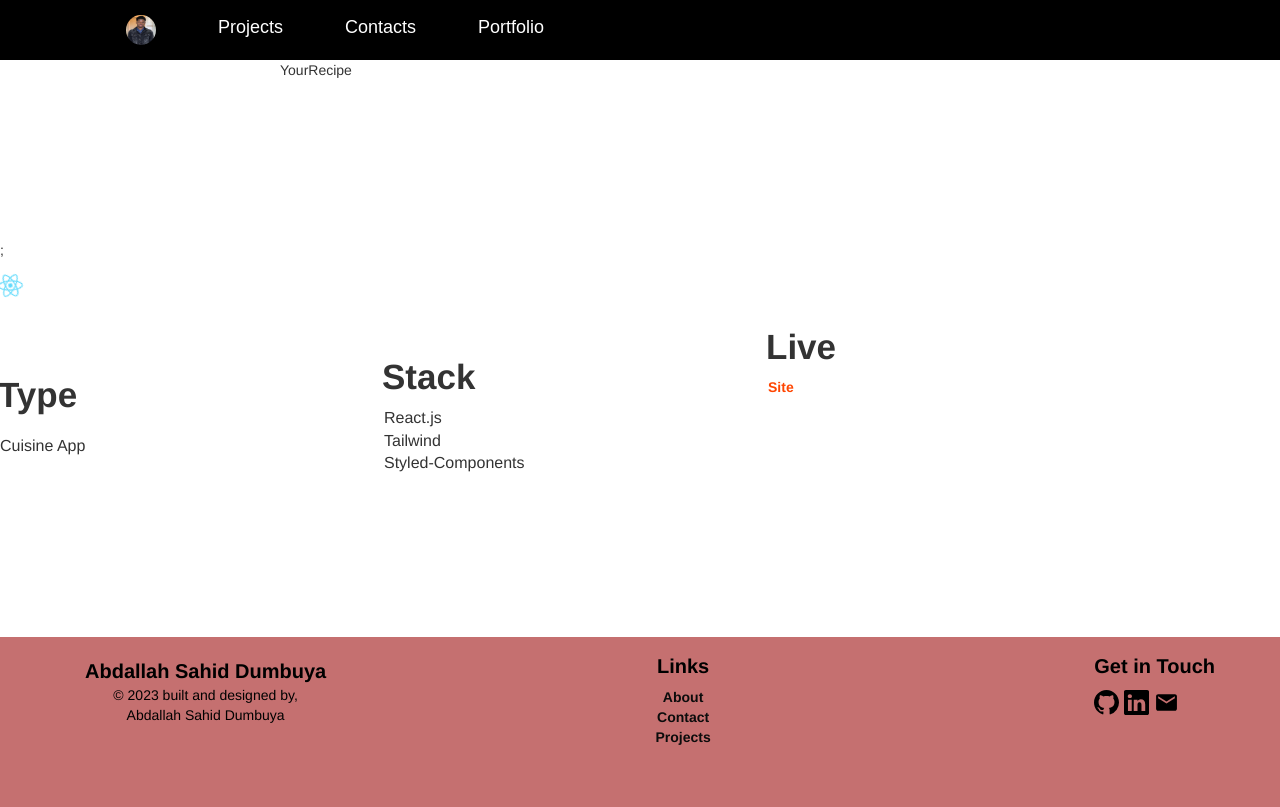
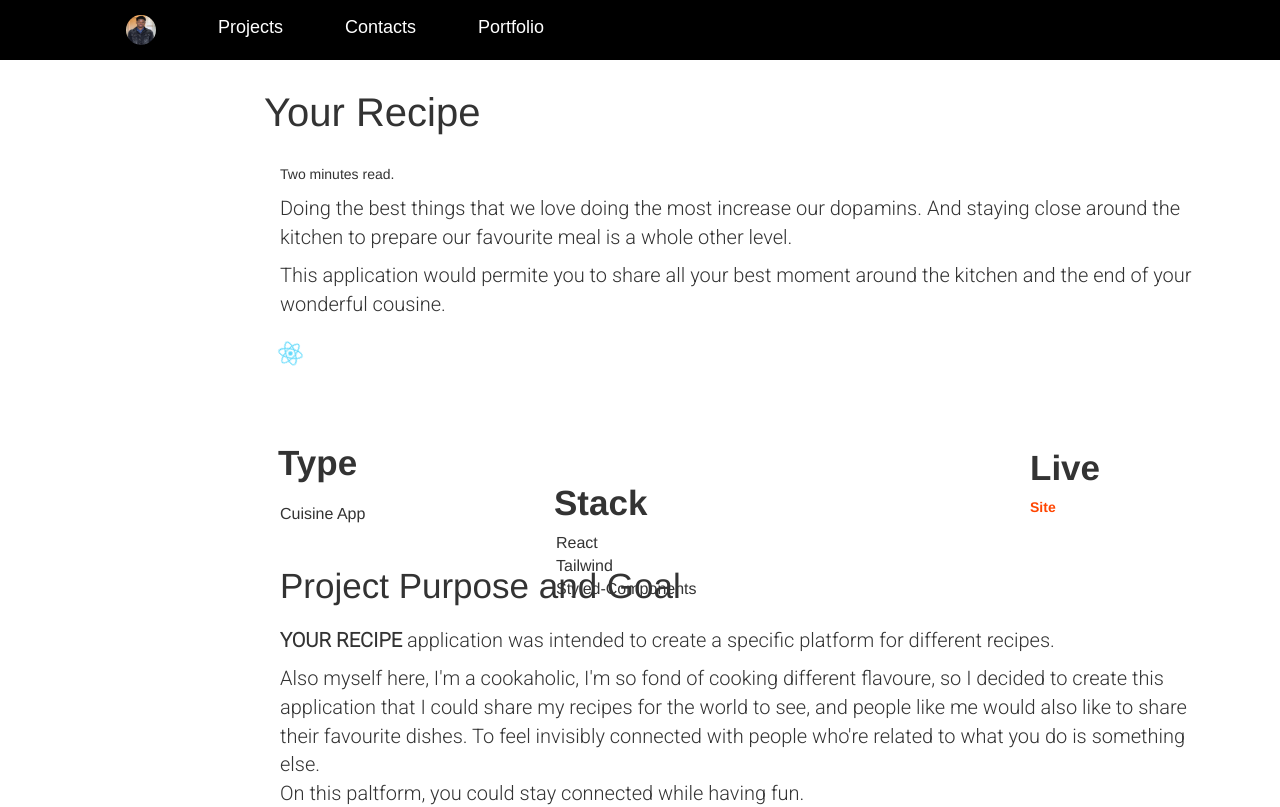
Before and after one commit to Absidaa/Absidaa, a Next.js app: page /yourRecipe in a window 1280 px wide. Shown: the top 807 px of the page. Built offline with nearby package versions, Linux system fonts and the light colour scheme; a web font is replaced by a local one.

Commit message:
porfolio updated

```diff
--- a/pages/yourRecipe.js
+++ b/pages/yourRecipe.js
@@ -8,7 +8,18 @@ import { FaReact } from "react-icons/fa";
 export default function YourRecipe() {
   return (
     <>
-      <div className={styles.homeSessionBody}>YourRecipe</div>;
+      <div className={styles.homeSessionBody}>
+        <h3 className={styles.yourRecipe}>Your Recipe</h3>
+        <p>Two minutes read.</p>
+        <p className={styles.homeSessionBody1}>
+          Doing the best things that we love doing the most increase our
+          dopamins. And staying close around the <br />
+          kitchen to prepare our favourite meal is a whole other level.
+        </p>
+        <p className={styles.homeSessionBody1}>
+          This application would permite you to share all your best moment
+          around the kitchen and the end of your <br /> wonderful cousine.
+        </p>
         <div>
           <FaReact
             className={styles.icon}
@@ -17,22 +28,40 @@ export default function YourRecipe() {
           />
         </div>
         <div>
-        <h3 className={styles.typeSession}>type</h3>
+          <h3 className={styles.typeRecipe}>type</h3>
           <div style={{ fontSize: "1.6rem" }}>Cuisine App</div>
         </div>
-      <div className={styles.stkSession}>
-        <h3 className={styles.stakSession}>stack</h3>
+        <div className={styles.stkRecipe}>
+          <h3 className={styles.stakRecipe}>stack</h3>
 
-        <div style={{ fontSize: "1.6rem" }}>React.js</div>
+          <div style={{ fontSize: "1.6rem" }}>React</div>
           <div style={{ fontSize: "1.6rem" }}>Tailwind</div>
           <div style={{ fontSize: "1.6rem" }}>Styled-Components</div>
         </div>
-      <div className={styles.sitSession}>
-        <h3 className={styles.livSession}>live</h3>
-        <Link href={""} rel="noreferrer">
+        <div className={styles.sitRecipe}>
+          <h3 className={styles.livRecipe}>live</h3>
+          <Link href={"/underConstruction"} rel="noreferrer">
             site
           </Link>
         </div>
+        <h3 className={styles.explain}>Project Purpose and Goal</h3>
+        <p className={styles.homeSessionBody1}>
+          <b>YOUR RECIPE</b> application was intended to create a specific
+          platform for different recipes.
+        </p>
+        <p className={styles.homeSessionBody1}>
+          Also myself here, I&apos;m a cookaholic, I&apos;m so fond of cooking
+          different flavoure, so I decided to create this <br /> application
+          that I could share my recipes for the world to see, and people like me
+          would also like to share <br /> their favourite dishes. To feel
+          invisibly connected with people who&apos;re related to what you do is
+          something else.
+          <br /> On this paltform, you could stay connected while having fun.
+        </p>
+        <h3 className={styles.explain}>Web Stack and Explaination</h3>
+        <h3 className={styles.explain}>Skills Learned</h3>
+      </div>
+
       <div>
         <footer className={styles.footer}>
           <div className={styles.footerLeft}>
--- a/styles/Home.module.css
+++ b/styles/Home.module.css
@@ -515,6 +515,22 @@
   font-size: 50px;
   font-weight: 400;
 }
+.stayFit {
+  margin-left: -2vh;
+  margin-right: 20px;
+  margin-top: 30px;
+  margin-bottom: 30px;
+  font-size: 40px;
+  font-weight: 400;
+}
+.yourRecipe {
+  margin-left: -2vh;
+  margin-right: 20px;
+  margin-top: 30px;
+  margin-bottom: 30px;
+  font-size: 40px;
+  font-weight: 400;
+}
 .brif {
   margin-left: 35vh;
   margin-right: 30vh;
@@ -534,7 +550,7 @@
 .stak {
   margin-left: -2px;
   margin-top: 40px;
-  margin-bottom: 10px;
+  margin-bottom: 50px;
   text-transform: capitalize;
   font-size: 35px;
   font-weight: bolder;
@@ -604,6 +620,43 @@
   margin-left: 60%;
   margin-top: -14%;
   margin-bottom: 30vh;
+}
+
+.typeRecipe {
+  margin-left: -2px;
+  margin-top: 10vh;
+  margin-bottom: 20px;
+  text-transform: capitalize;
+  font-size: 35px;
+  font-weight: bolder;
+}
+.stkRecipe {
+  margin-left: 30%;
+  margin-top: -11.5%;
+}
+.stakRecipe {
+  margin-left: -2px;
+  margin-top: 8vh;
+  margin-bottom: 10px;
+  text-transform: capitalize;
+  font-size: 35px;
+  font-weight: bolder;
+}
+.sitRecipe a {
+  text-transform: capitalize;
+  text-decoration: none;
+  font-weight: bold;
+  margin-bottom: 3px;
+  margin-left: 75rem;
+  color: orangered;
+}
+.livRecipe {
+  margin-left: 75rem;
+  margin-top: -19vh;
+  margin-bottom: 10px;
+  text-transform: capitalize;
+  font-size: 35px;
+  font-weight: bolder;
 }
 .gol {
   font-size: 35px;
@@ -1050,6 +1103,43 @@
     margin-left: -0.2vh;
     margin-top: 30vh;
     margin-bottom: 30vh;
+  }
+
+  .typeRecipe {
+    margin-left: -2px;
+    margin-top: 40px;
+    margin-bottom: 20px;
+    text-transform: capitalize;
+    font-size: 35px;
+    font-weight: bolder;
+  }
+  .stkRecipe {
+    margin-left: -0.2vh;
+    margin-top: -11.5%;
+  }
+  .stakRecipe {
+    margin-left: -2px;
+    margin-top: 20vh;
+    margin-bottom: 10px;
+    text-transform: capitalize;
+    font-size: 35px;
+    font-weight: bolder;
+  }
+  .sitRecipe a {
+    text-transform: capitalize;
+    text-decoration: none;
+    font-weight: bold;
+    margin-bottom: 3px;
+    margin-left: -2px;
+    color: orangered;
+  }
+  .livRecipe {
+    margin-left: -2px;
+    margin-top: 10vh;
+    margin-bottom: 10px;
+    text-transform: capitalize;
+    font-size: 35px;
+    font-weight: bolder;
   }
 
   .personalProject {
```
Also changed, not shown: pages/homeSession.js (+5 -5 lines), pages/underConstruction.js (added, +13 -0 lines). Lines whose indentation alone changed are shown as unchanged.
